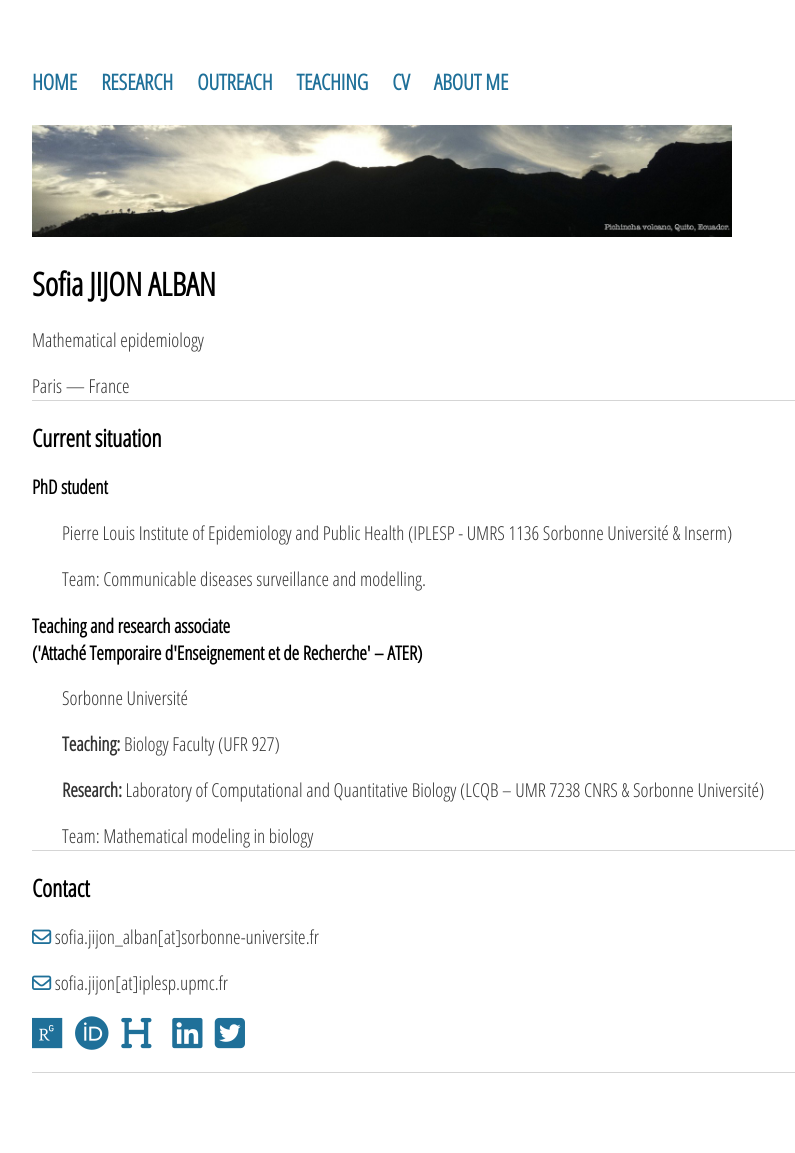
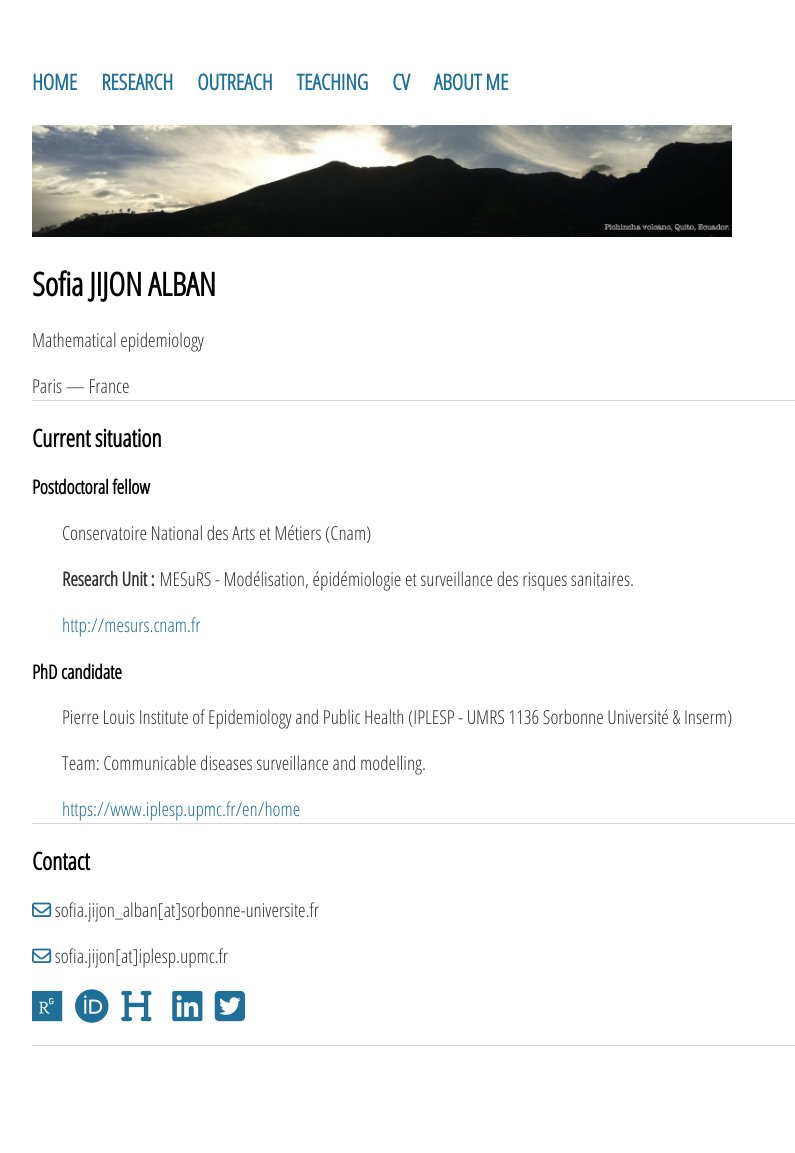
Before and after one commit to sjijon/sjijon.github.io, a Jekyll site: the page built from index.html, in a window 1280 px wide. Shown: the whole page, without its empty margins (160-955 px from the left). Built offline with Jekyll 4.4.1, drawn with Linux system fonts in a browser that asks for light colours; nearby versions of some CDN libraries; after the commit the page ends 1126 px from its top, so only the background shows below that.

Commit message:
Update index.html

```diff
--- a/index.html
+++ b/index.html
@@ -13,28 +13,29 @@ title: Sofia JIJON
 	</p>
 
 	<h2>Current situation</h2>
-	<h4>PhD student</h4>
+	<h4>Postdoctoral fellow</h4>
+	<p style="padding-left:30px;">
+		Conservatoire National des Arts et Métiers (Cnam)
+	</p>
+	<p style="padding-left:30px;">
+		<strong>Research Unit :</strong> MESuRS - Modélisation, épidémiologie et surveillance des risques sanitaires.
+	</p>
+	<p style="padding-left:30px;">
+		<a href="http://mesurs.cnam.fr" target="_blank">http://mesurs.cnam.fr</a>
+	</p>
+
+	<h4>PhD candidate</h4>
 	<p style="padding-left:30px;">
 		Pierre Louis Institute of Epidemiology and Public Health (IPLESP - UMRS 1136 Sorbonne Université & Inserm)
 	</p>
 	<p style="padding-left:30px;">
 		Team: Communicable diseases surveillance and modelling.
 	</p>
+	<p style="padding-left:30px; border-bottom: 1px solid #d5d5d5;">
+		<a href="https://www.iplesp.upmc.fr/en/home" target="_blank">https://www.iplesp.upmc.fr/en/home</a>
+	</p>
 
-	<h4>Teaching and research associate</h4>
-	<h4>('Attaché Temporaire d'Enseignement et de Recherche' – ATER)</h4>
-	<p style="padding-left:30px;">
-		Sorbonne Université
-	</p>
-	<p style="padding-left:30px;">
-		<strong>Teaching:</strong> Biology Faculty (UFR 927)
-	</p>
-	<p style="padding-left:30px;">
-		<strong>Research:</strong> Laboratory of Computational and Quantitative Biology (LCQB – UMR 7238 CNRS & Sorbonne Université)
-	</p>
-	<p style="padding-left:30px; border-bottom: 1px solid #d5d5d5;">
-		Team: Mathematical modeling in biology
-	</p>
+
 	<h2>Contact</h2>
 	<p>
 		<i class="far fa-envelope" style="color:#1f7099"></i> sofia.jijon_alban[at]sorbonne-universite.fr
```
